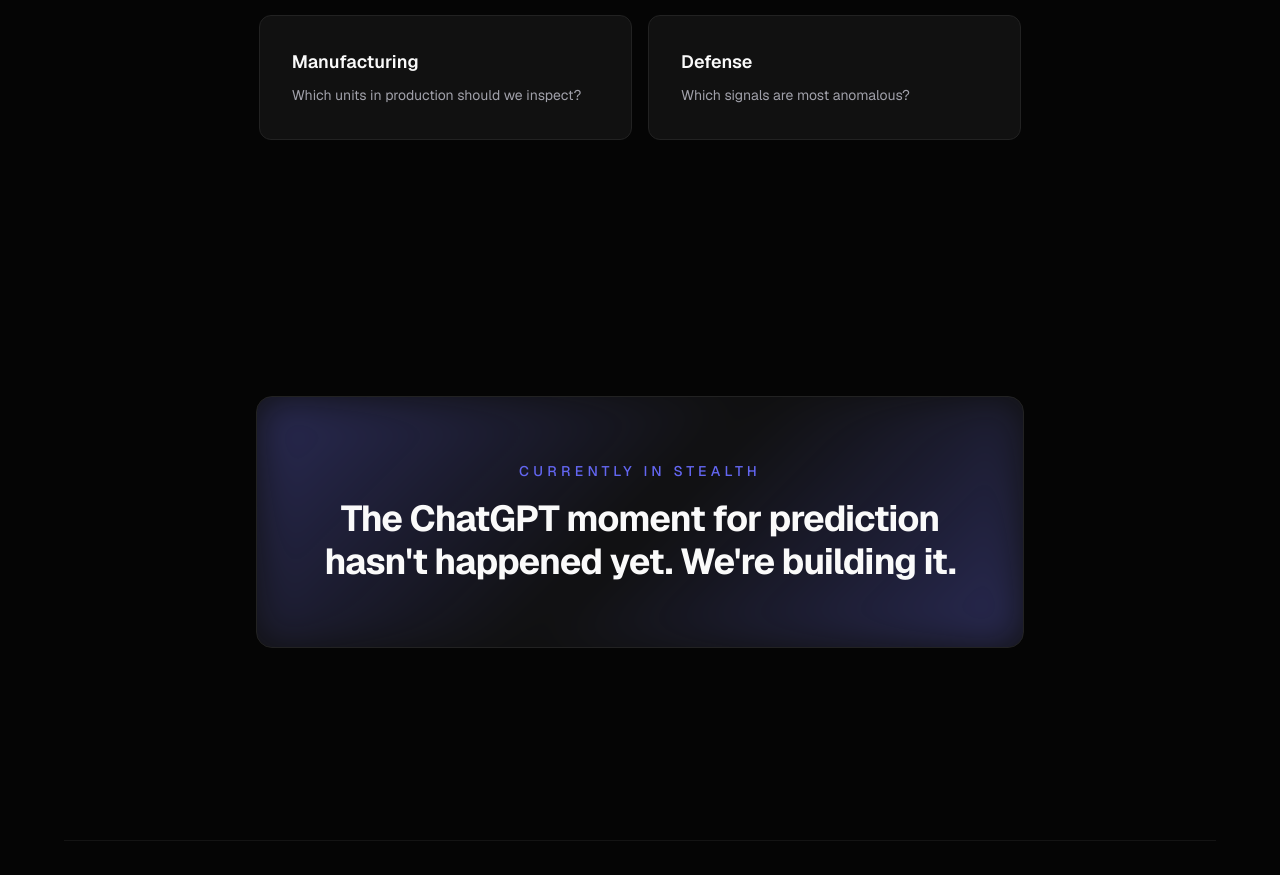
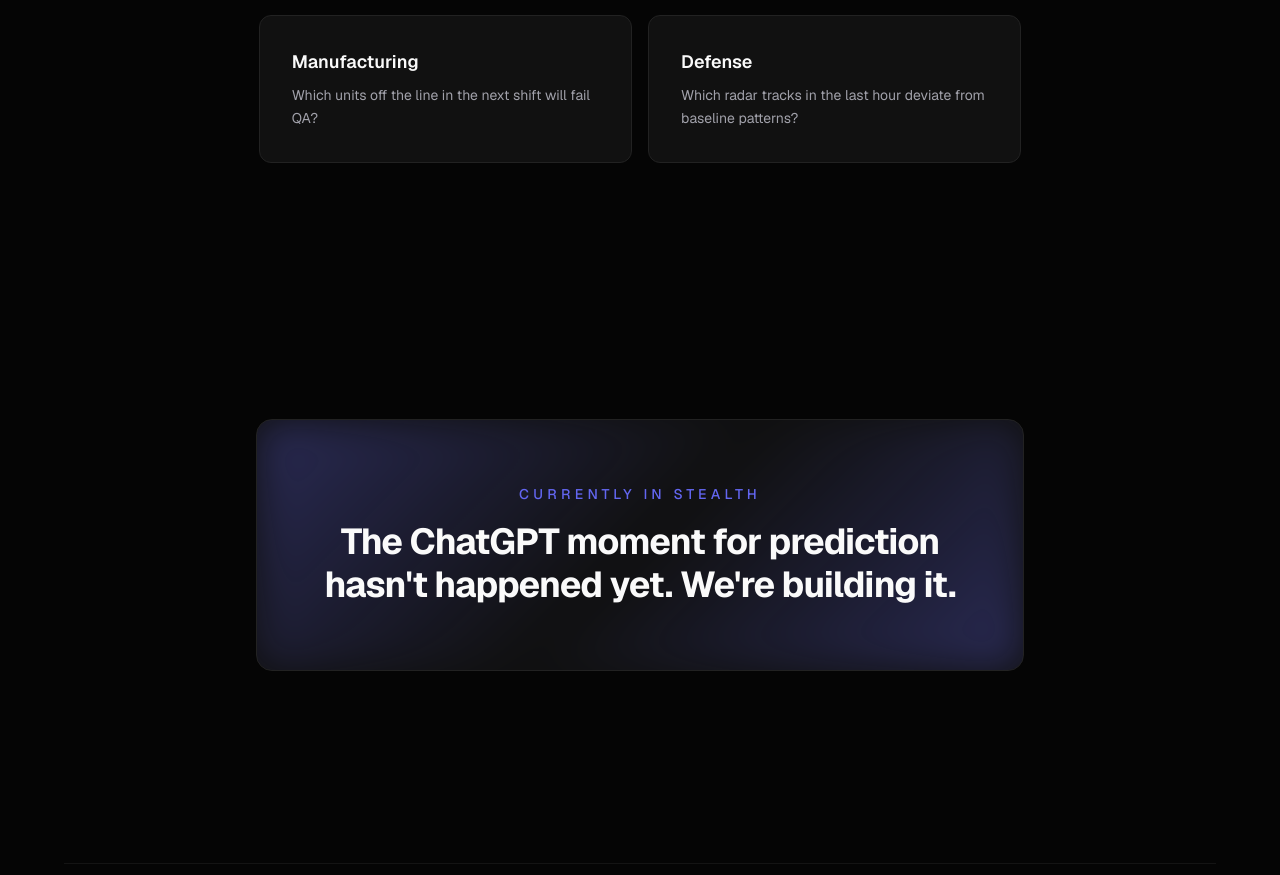
Before and after one commit to nums-ai/nums-ai.github.io, a Next.js app: page / in a window 1280 px wide. Shown: the part 2379-3254 px from the top of the page. Built offline with nearby package versions, Linux system fonts and the light colour scheme.

Commit message:
Final polish: drop sm grid orphan, tighten M/D specificity, clean keywords

```diff
--- a/src/app/layout.tsx
+++ b/src/app/layout.tsx
@@ -20,9 +20,7 @@
     "Nums AI",
     "LTM",
     "Large Tabular Model",
-    "foundation model",
     "tabular AI",
-    "tabular foundation model",
     "prediction",
     "in-context learning",
   ],
--- a/src/app/page.tsx
+++ b/src/app/page.tsx
@@ -289,11 +289,11 @@
   },
   {
     industry: "Manufacturing",
-    description: "Which units in production should we inspect?",
+    description: "Which units off the line in the next shift will fail QA?",
   },
   {
     industry: "Defense",
-    description: "Which signals are most anomalous?",
+    description: "Which radar tracks in the last hour deviate from baseline patterns?",
   },
 ];
 
@@ -316,7 +316,7 @@
           </h2>
         </div>
 
-        <div className="mt-16 grid gap-4 sm:grid-cols-2 md:grid-cols-6">
+        <div className="mt-16 grid gap-4 md:grid-cols-6">
           {useCases.map((uc, i) => (
             <div
               key={uc.industry}
```
